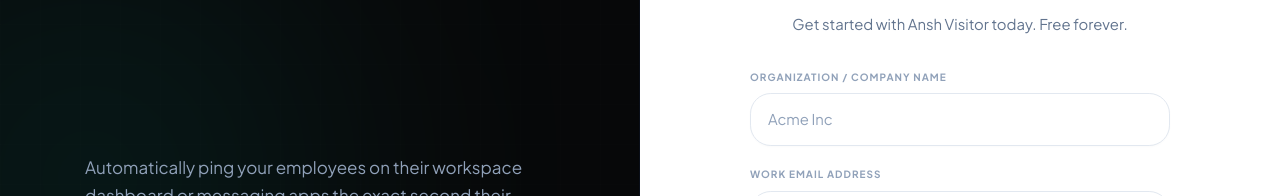
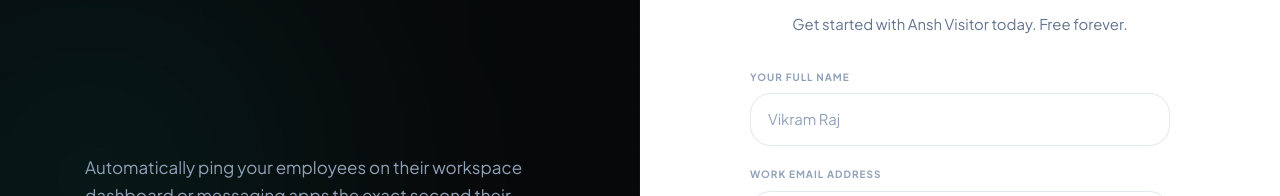
Before and after one commit to rahulstark123/ansh-visitor, a Next.js app: page /signup in a window 1280 px wide. Shown: the part 216-412 px from the top of the page. Built offline with nearby package versions, Linux system fonts and the light colour scheme.

Commit message:
fix(auth): signup collects user name, company name moved to onboarding step 2

```diff
--- a/src/app/onboarding/page.tsx
+++ b/src/app/onboarding/page.tsx
@@ -29,18 +29,16 @@
   const [companyName, setCompanyName] = useState("");
   const [officeBranch, setOfficeBranch] = useState("HQ - Main Office");
 
-  // Pre-fill company name from signup metadata / localStorage
+  // Pre-fill full name from signup localStorage / Supabase metadata
   useEffect(() => {
-    const saved = localStorage.getItem("ansh_onboarding_company");
-    if (saved) setCompanyName(saved);
+    // 1. Read name saved during signup
+    const savedName = localStorage.getItem("ansh_onboarding_name");
+    if (savedName) setFullName(savedName);
 
-    // Also try to read from Supabase user metadata
+    // 2. Also try Supabase user metadata as fallback
     const supabase = createSupabaseClient();
     supabase.auth.getUser().then(({ data: { user } }) => {
-      if (user?.user_metadata?.company_name && !saved) {
-        setCompanyName(user.user_metadata.company_name);
-      }
-      if (user?.user_metadata?.full_name && !fullName) {
+      if (user?.user_metadata?.full_name && !savedName) {
         setFullName(user.user_metadata.full_name);
       }
     });
@@ -115,7 +113,7 @@
       });
 
       // 4️⃣  Cleanup and advance to done state
-      localStorage.removeItem("ansh_onboarding_company");
+      localStorage.removeItem("ansh_onboarding_name");
       setStep(3);
 
       // Brief "Done" display then redirect
--- a/src/app/signup/page.tsx
+++ b/src/app/signup/page.tsx
@@ -11,7 +11,7 @@
   const router = useRouter();
   const [email, setEmail] = useState("");
   const [password, setPassword] = useState("");
-  const [companyName, setCompanyName] = useState("");
+  const [fullName, setFullName] = useState("");
   const [loading, setLoading] = useState(false);
   const [errorMsg, setErrorMsg] = useState("");
   const [emailSent, setEmailSent] = useState(false); // for email confirmation flow
@@ -28,10 +28,10 @@
         email: email.trim().toLowerCase(),
         password,
         options: {
-          // Store workspace name in user metadata for onboarding retrieval
+          // Store user's name in metadata — onboarding will read it
           data: {
-            company_name: companyName.trim(),
-            full_name: "",  // Will be filled in onboarding
+            full_name: fullName.trim(),
+            company_name: "", // will be filled during onboarding
           },
           // After email confirmation, redirect back to onboarding
           emailRedirectTo: `${window.location.origin}/onboarding`,
@@ -54,13 +54,12 @@
       }
 
       if (data.session) {
-        // Email confirmation disabled — user is auto-confirmed and logged in
-        // Store company name in localStorage for onboarding page
-        localStorage.setItem("ansh_onboarding_company", companyName.trim());
+        // Auto-confirmed — store name for onboarding greeting
+        localStorage.setItem("ansh_onboarding_name", fullName.trim());
         router.push("/onboarding");
       } else if (data.user) {
-        // Email confirmation required — show "check your email" state
-        localStorage.setItem("ansh_onboarding_company", companyName.trim());
+        // Email confirmation required
+        localStorage.setItem("ansh_onboarding_name", fullName.trim());
         setEmailSent(true);
         setLoading(false);
       }
@@ -134,14 +133,14 @@
           <form onSubmit={handleSignup} className="space-y-5">
             <div>
               <label className="block text-[10px] font-bold uppercase tracking-widest text-slate-400">
-                Organization / Company Name
+                Your Full Name
               </label>
               <input
                 type="text"
                 required
-                value={companyName}
-                onChange={(e) => setCompanyName(e.target.value)}
-                placeholder="Acme Inc"
+                value={fullName}
+                onChange={(e) => setFullName(e.target.value)}
+                placeholder="Vikram Raj"
                 className="mt-2 block w-full rounded-xl border border-slate-200 bg-white px-4 py-3.5 text-sm text-slate-900 shadow-[0_1px_2px_rgba(0,0,0,0.02)] outline-none transition-all placeholder:text-slate-400 focus:border-emerald-500 focus:ring-1 focus:ring-emerald-500"
               />
             </div>
```
